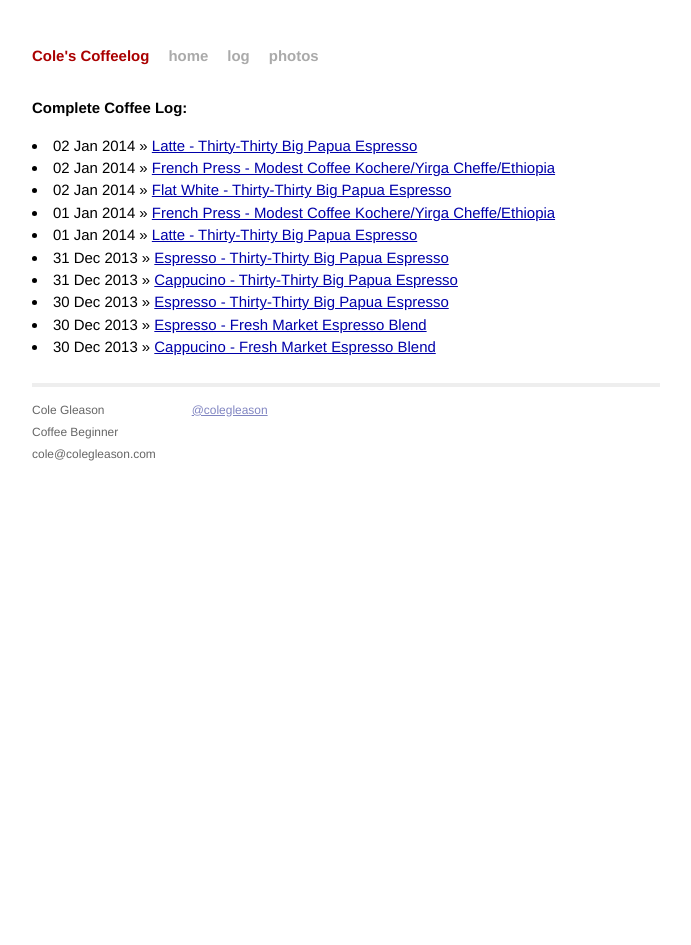
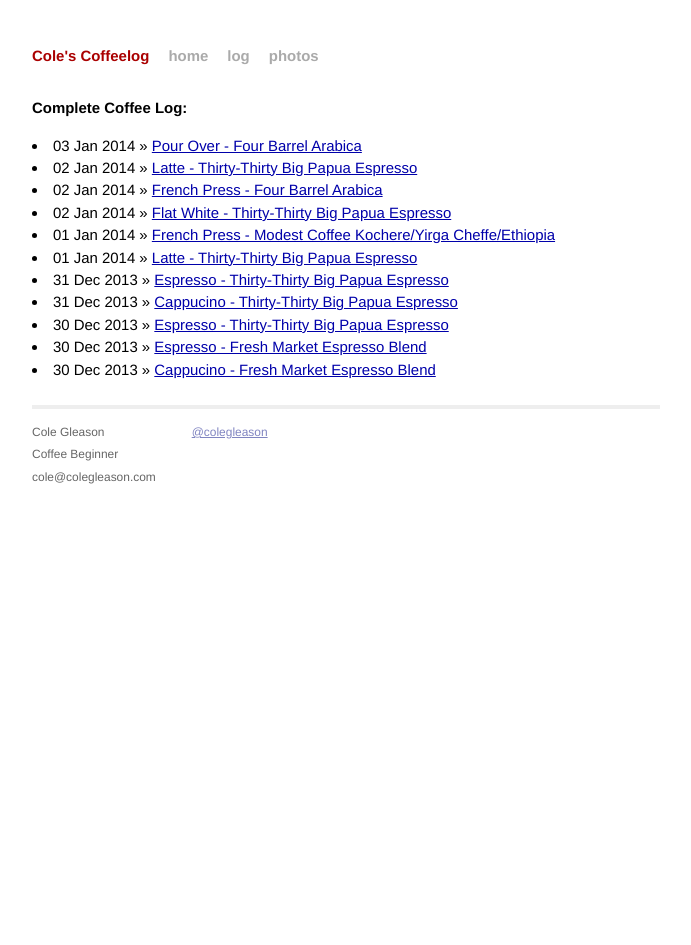
Before and after one commit to colegleason/coffeelog, a Jekyll site: the page built from log.html, in a window 1280 px wide. Shown: the whole page, without its empty margins (294-985 px from the left). Built offline with Jekyll 4.4.1, drawn with Linux system fonts in a browser that asks for light colours; nearby versions of some CDN libraries; a script that is not in the unit is left out.

Commit message:
added morning pour over

```diff
--- a/drinking/_posts/2014-01-02-french-press.markdown
+++ b/drinking/_posts/2014-01-02-french-press.markdown
@@ -1,9 +1,9 @@
 ---
 layout: drinking
-title: French Press - Modest Coffee Kochere/Yirga Cheffe/Ethiopia
+title: French Press - Four Barrel Arabica
 date: 2014-01-02 18:00
 info:
-- Coffee: Modest Coffee Kochere/Yirga Cheffe/Ethiopia
+- Coffee: Four Barrel Arabica
 - Drink Type: Cup of Coffee
 - Brew Method: French Press
 - Dose: 21g
--- /dev/null
+++ b/drinking/_posts/2014-01-03-pour-over.markdown
@@ -0,0 +1,15 @@
+---
+layout: drinking
+title: Pour Over - Four Barrel Arabica
+date: 2014-01-03 10:00
+info:
+- Coffee: Four Barrel Arabica
+- Drink Type: Cup of Coffee
+- Brew Method: Pour Over
+- Dose: 19g
+- Water: 330mL
+- Brew Time: 3:30
+---
+
+Need to find a better grind method and practice the pour over a bit
+better. Tasted pretty good for beans that are pretty stale though.
```
